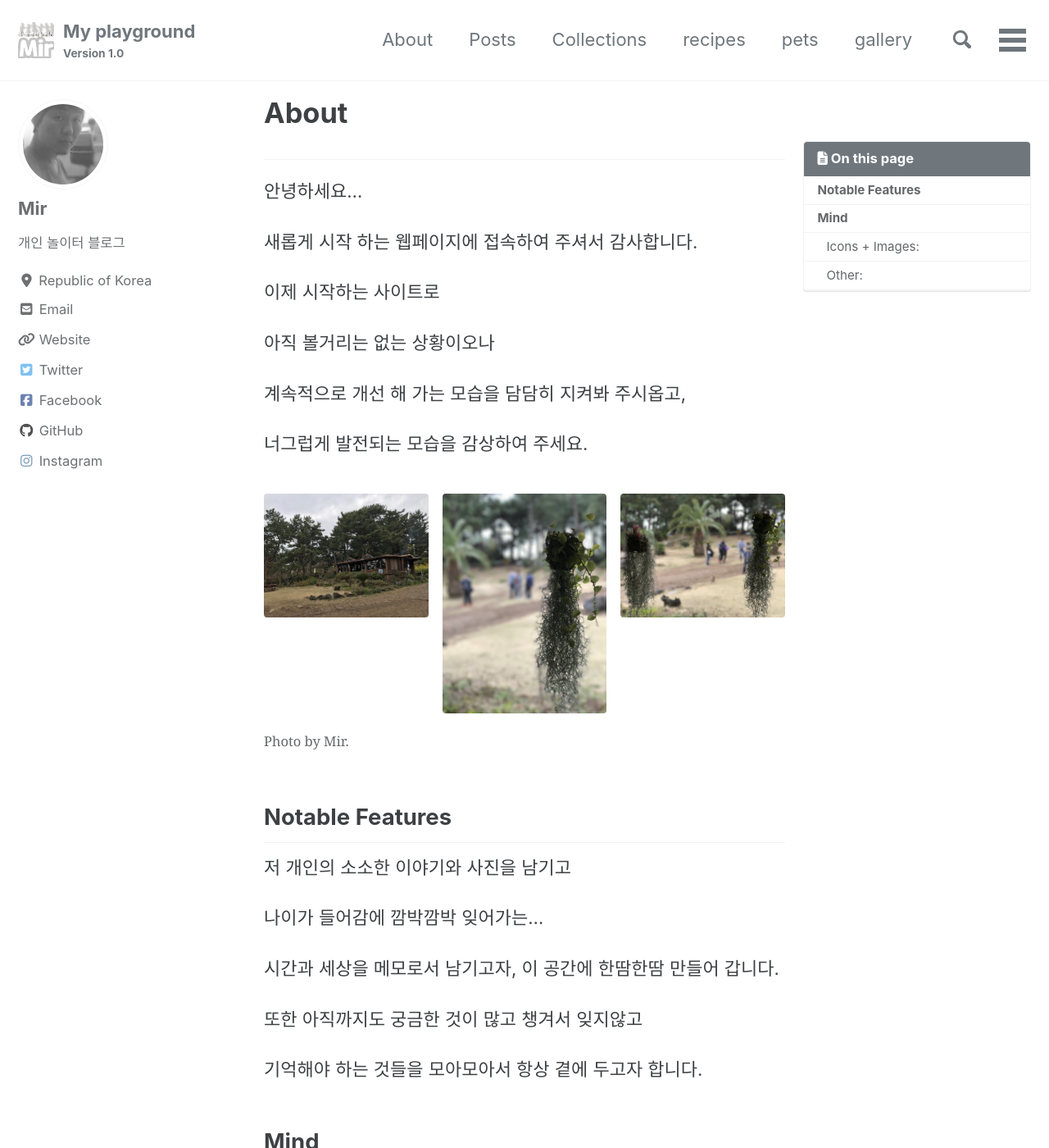
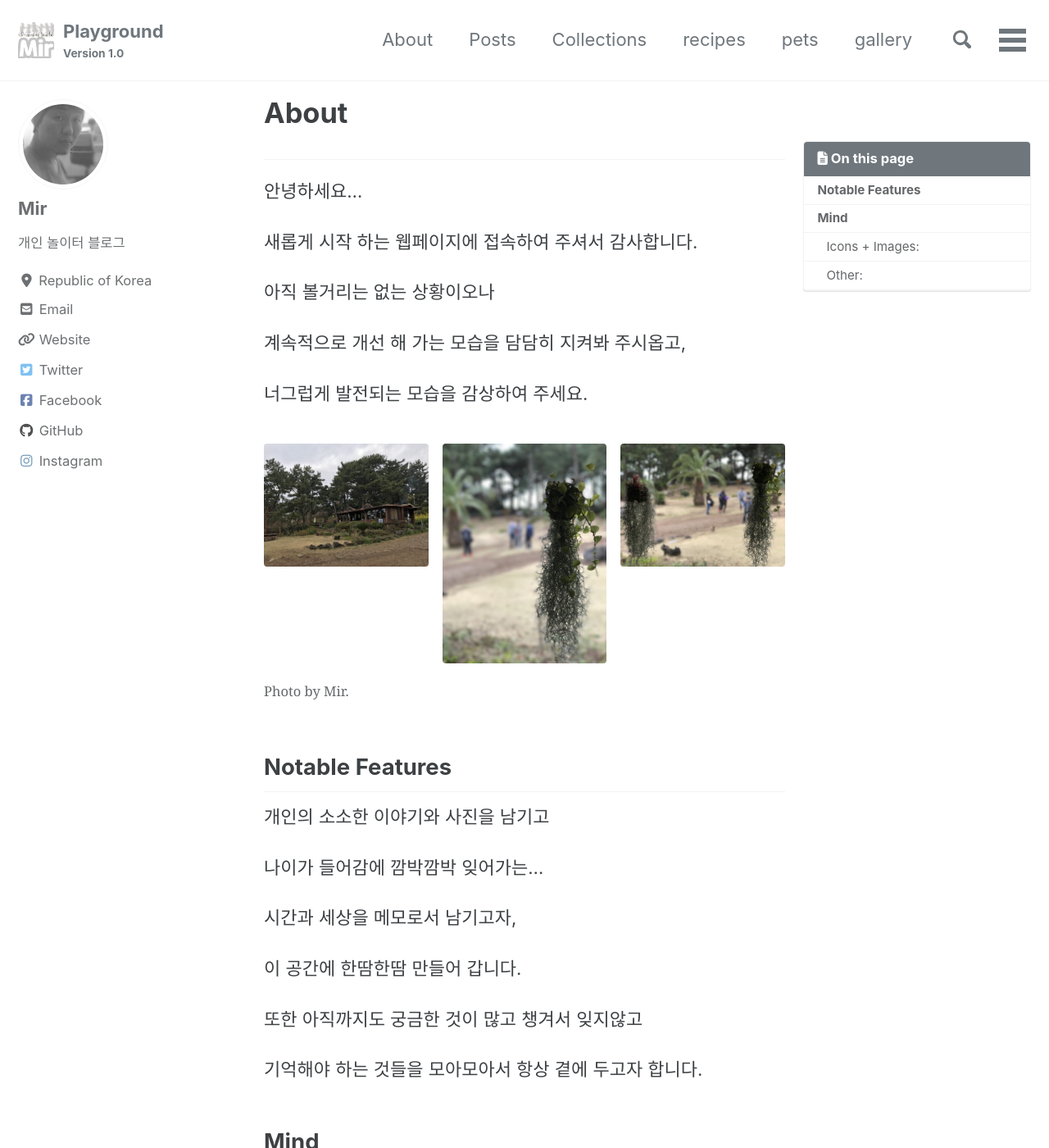
Before and after one commit to mir-zone/myblog, a Jekyll site: the page built from _pages/about.md, in a window 1280 px wide and 1400 px high. Shown: the whole window at 82% size. Built offline with Jekyll 4.4.1, drawn with Linux system fonts in a browser that asks for light colours; cached includes are drawn as plain includes; nearby versions of some CDN libraries; comment, search, counter and statistics services are not loaded; a style sheet for code colours, icons or effects is not loaded.

Commit message:
update file

```diff
--- a/_config.yml
+++ b/_config.yml
@@ -26,7 +26,7 @@ baseurl                  : "/myblog" # the subpath of your site, e.g. "/blog"
 repository               : "mir-zone/myblog" # GitHub username/repo-name e.g. "mmistakes/minimal-mistakes"
 teaser                   : "/assets/images/500x300.png" # path of fallback teaser image, e.g. "/assets/images/500x300.png"
 logo                     : "/assets/images/logo.png" # path of logo image to display in the masthead, e.g. "/assets/images/88x88.png"
-masthead_title           : "My playground" # overrides the website title displayed in the masthead, use " " for no title
+masthead_title           : "Playground" # overrides the website title displayed in the masthead, use " " for no title
 # breadcrumbs            : false # true, false (default)
 words_per_minute         : 200
 comments:
--- a/_pages/about.md
+++ b/_pages/about.md
@@ -31,8 +31,6 @@ toc: true
 
 새롭게 시작 하는 웹페이지에 접속하여 주셔서 감사합니다.
 
-이제 시작하는 사이트로
-
 아직 볼거리는 없는 상황이오나
 
 계속적으로 개선 해 가는 모습을 담담히 지켜봐 주시옵고,
@@ -44,11 +42,13 @@ toc: true
 
 ## Notable Features
 
-저 개인의 소소한 이야기와 사진을 남기고
+개인의 소소한 이야기와 사진을 남기고
 
 나이가 들어감에 깜박깜박 잊어가는...
 
-시간과 세상을 메모로서 남기고자, 이 공간에 한땀한땀 만들어 갑니다.
+시간과 세상을 메모로서 남기고자,
+
+이 공간에 한땀한땀 만들어 갑니다.
 
 또한 아직까지도 궁금한 것이 많고 챙겨서 잊지않고
 
```
